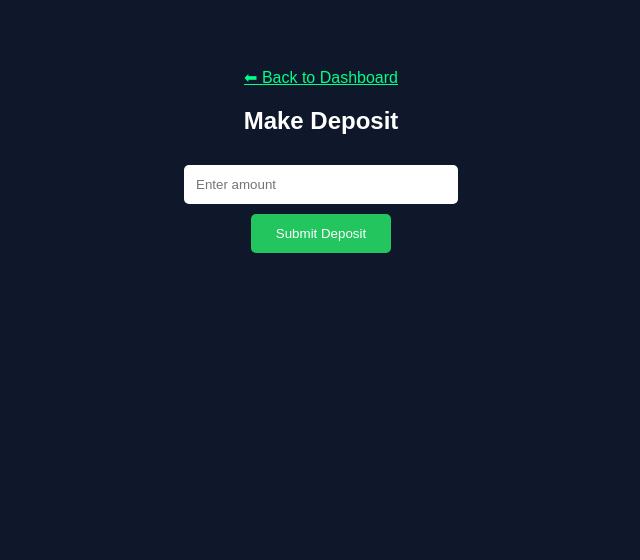
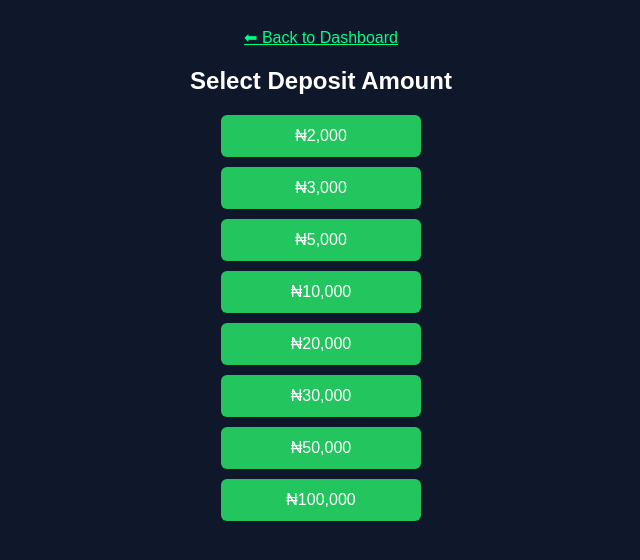
Before and after one commit to gregheading04-ui/securevest-website, a Flask app: page /deposit in a window 1280 px wide. Shown: the top 560 px of the page, without its empty margins (319-959 px from the left). Run offline with Flask 3, Linux system fonts and the light colour scheme; the visitor is signed in with stand-in values (Sample User, id 1).

Commit message:
Deposit update

```diff
--- a/templates/deposit.html
+++ b/templates/deposit.html
@@ -2,23 +2,93 @@
 <html>
 <head>
 <title>Deposit</title>
+
 <style>
-body { background:#0f172a; color:white; font-family:Arial; text-align:center; padding-top:50px;}
-input { padding:12px; margin:10px; width:250px; border-radius:5px; border:none;}
-button { padding:12px 25px; background:#22c55e; border:none; color:white; border-radius:5px;}
-a { color:#00ff88; display:block; margin-top:10px;}
+body {
+    background:#0f172a;
+    color:white;
+    font-family:Arial;
+    text-align:center;
+    padding:20px;
+}
+
+.amount-btn {
+    display:block;
+    width:200px;
+    margin:10px auto;
+    padding:12px;
+    background:#22c55e;
+    border:none;
+    border-radius:6px;
+    color:white;
+    font-size:16px;
+    cursor:pointer;
+}
+
+.box {
+    margin-top:20px;
+    padding:20px;
+    background:#1e293b;
+    border-radius:10px;
+}
+
+input, button {
+    padding:10px;
+    margin-top:10px;
+    border-radius:5px;
+    border:none;
+}
+
+a {
+    color:#00ff88;
+}
 </style>
+
+<script>
+function selectAmount(amount) {
+    document.getElementById("selectedAmount").innerText = "₦" + amount;
+    document.getElementById("amountInput").value = amount;
+    document.getElementById("paymentBox").style.display = "block";
+}
+</script>
+
 </head>
+
 <body>
 
 <a href="/dashboard">⬅ Back to Dashboard</a>
 
-<h2>Make Deposit</h2>
+<h2>Select Deposit Amount</h2>
 
-<form method="POST">
-<input name="amount" placeholder="Enter amount"><br>
-<button type="submit">Submit Deposit</button>
+<button class="amount-btn" onclick="selectAmount(2000)">₦2,000</button>
+<button class="amount-btn" onclick="selectAmount(3000)">₦3,000</button>
+<button class="amount-btn" onclick="selectAmount(5000)">₦5,000</button>
+<button class="amount-btn" onclick="selectAmount(10000)">₦10,000</button>
+<button class="amount-btn" onclick="selectAmount(20000)">₦20,000</button>
+<button class="amount-btn" onclick="selectAmount(30000)">₦30,000</button>
+<button class="amount-btn" onclick="selectAmount(50000)">₦50,000</button>
+<button class="amount-btn" onclick="selectAmount(100000)">₦100,000</button>
+
+<!-- PAYMENT SECTION -->
+<div id="paymentBox" class="box" style="display:none;">
+
+<h3>Send Payment</h3>
+
+<p><b>Bank:</b> Wema Bank</p>
+<p><b>Account Number:</b> 7650624571</p>
+
+<p>You selected: <span id="selectedAmount"></span></p>
+
+<form method="POST" enctype="multipart/form-data">
+<input type="hidden" name="amount" id="amountInput">
+
+<p>Upload payment proof (optional)</p>
+<input type="file" name="proof"><br>
+
+<button type="submit">I Have Made Payment</button>
 </form>
+
+</div>
 
 </body>
 </html>
```
